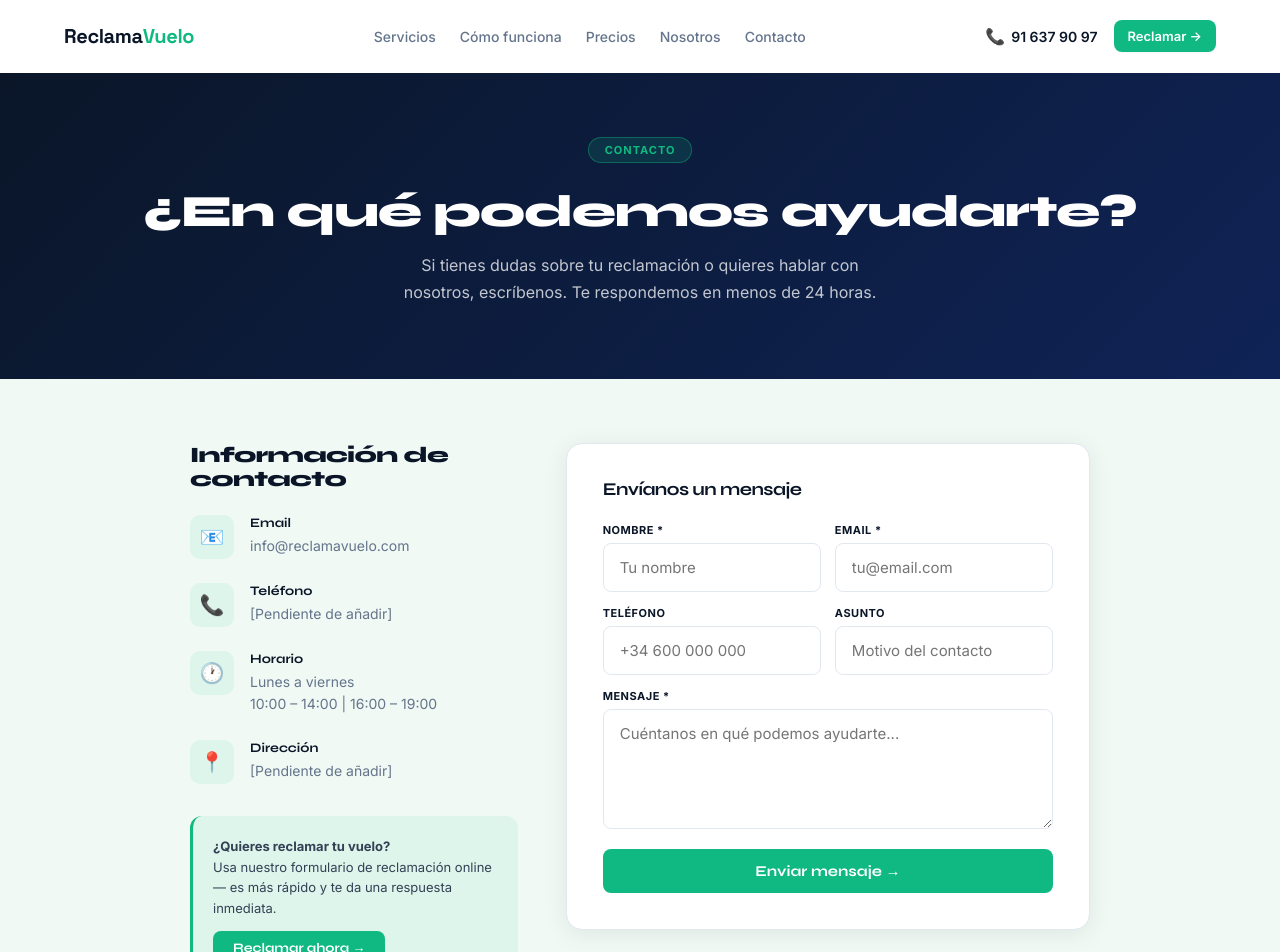
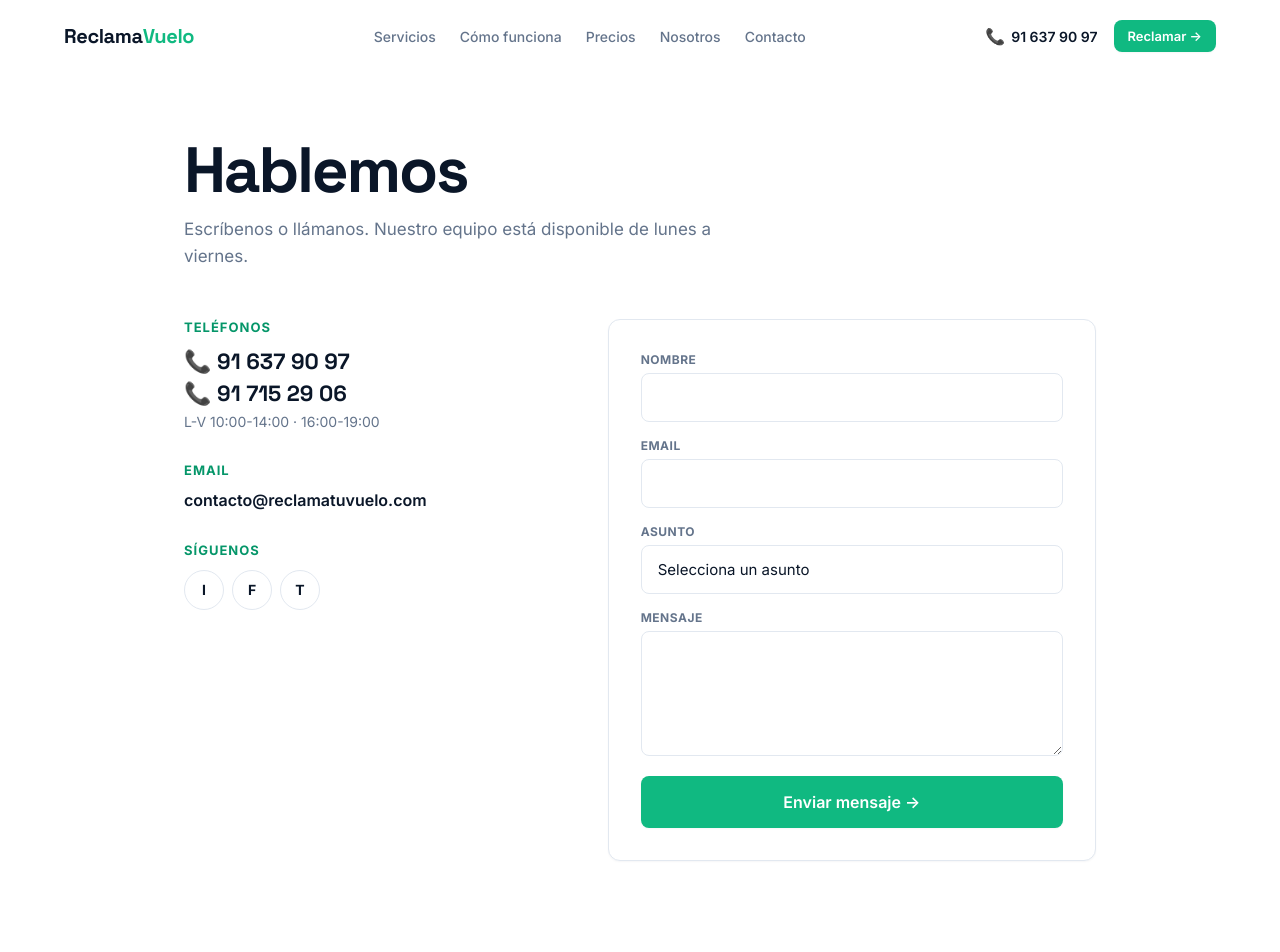
Before and after one commit to guilletruan-sys/reclamavuelo, a Next.js app: page /contacto in a window 1280 px wide. Shown: the top 952 px of the page. Built offline with nearby package versions, Linux system fonts and the light colour scheme.

Commit message:
feat: rediseño contacto con split info/form

```diff
--- a/pages/contacto.jsx
+++ b/pages/contacto.jsx
@@ -1,150 +1,93 @@
-// pages/contacto.jsx
-import { useState } from 'react';
 import Head from 'next/head';
 import Nav from '../components/Nav';
 import Footer from '../components/Footer';
-import { GREEN, NAVY, LIGHT_G, inputStyle } from '../lib/theme';
+import { tokens } from '../lib/theme';
+import { Button, H1, Subtitle } from '../components/ui';
+import { Field, Input, Select } from '../components/wizard/fields';
 
 export default function Contacto() {
-  const [form, setForm] = useState({ nombre: '', email: '', telefono: '', asunto: '', mensaje: '' });
-  const [sent, setSent] = useState(false);
-
-  const set = (k, v) => setForm(f => ({ ...f, [k]: v }));
-
-  function handleSubmit(e) {
-    e.preventDefault();
-    if (!form.nombre || !form.email || !form.mensaje) {
-      alert('Por favor, completa los campos obligatorios.');
-      return;
-    }
-    document.getElementById('cf_nombre').value  = form.nombre;
-    document.getElementById('cf_email').value   = form.email;
-    document.getElementById('cf_tel').value     = form.telefono;
-    document.getElementById('cf_asunto').value  = `[Contacto] ${form.asunto || 'Consulta general'}`;
-    document.getElementById('cf_mensaje').value = form.mensaje;
-
-    let iframe = document.getElementById('cf_iframe');
-    if (!iframe) {
-      iframe = document.createElement('iframe');
-      iframe.id = iframe.name = 'cf_iframe';
-      iframe.style.display = 'none';
-      document.body.appendChild(iframe);
-    }
-    const f = document.getElementById('contactForm');
-    f.target = 'cf_iframe';
-    f.submit();
-    setSent(true);
-  }
-
   return (
     <>
-      <Head>
-        <title>Contacto — ReclamaVuelo</title>
-        <meta name="description" content="Contacta con el equipo de ReclamaVuelo. Estamos aquí para ayudarte con tu reclamación aérea." />
-        <meta name="viewport" content="width=device-width, initial-scale=1" />
-      </Head>
+      <Head><title>Contacto — ReclamaVuelo</title></Head>
       <Nav />
+      <main style={{ maxWidth: 960, margin: '0 auto', padding: `${tokens.s8}px ${tokens.s5}px` }}>
+        <H1>Hablemos</H1>
+        <Subtitle style={{ marginTop: tokens.s3 }}>
+          Escríbenos o llámanos. Nuestro equipo está disponible de lunes a viernes.
+        </Subtitle>
 
-      {/* HERO */}
-      <div style={{ background: `linear-gradient(135deg, ${NAVY} 0%, #0f2356 100%)`, padding: '64px 24px 72px', textAlign: 'center' }}>
-        <div style={{ display: 'inline-block', background: 'rgba(16,185,129,0.15)', border: '1px solid rgba(16,185,129,0.4)', color: GREEN, padding: '5px 16px', borderRadius: 100, fontSize: 11, fontWeight: 700, letterSpacing: 1, textTransform: 'uppercase', marginBottom: 24 }}>
-          Contacto
-        </div>
-        <h1 style={{ fontFamily: 'Syne, sans-serif', fontWeight: 800, fontSize: 'clamp(1.8rem,4vw,2.8rem)', color: '#fff', marginBottom: 16 }}>
-          ¿En qué podemos ayudarte?
-        </h1>
-        <p style={{ color: 'rgba(255,255,255,0.75)', fontSize: 16, maxWidth: 480, margin: '0 auto', lineHeight: 1.7 }}>
-          Si tienes dudas sobre tu reclamación o quieres hablar con nosotros, escríbenos. Te respondemos en menos de 24 horas.
-        </p>
-      </div>
+        <div style={{ display: 'grid', gridTemplateColumns: '1fr 1.3fr', gap: tokens.s7, marginTop: tokens.s7 }} className="grid2">
+          <div>
+            <div style={{ fontSize: 13, fontWeight: 700, letterSpacing: '1px', color: tokens.green600, textTransform: 'uppercase', marginBottom: tokens.s3 }}>Teléfonos</div>
+            <a href="tel:+34916379097" style={{
+              display: 'block', fontFamily: tokens.fontHead, fontSize: 22, fontWeight: 700,
+              color: tokens.navy900, marginBottom: 4,
+            }}>📞 91 637 90 97</a>
+            <a href="tel:+34917152906" style={{
+              display: 'block', fontFamily: tokens.fontHead, fontSize: 22, fontWeight: 700,
+              color: tokens.navy900,
+            }}>📞 91 715 29 06</a>
+            <div style={{ fontSize: 14, color: tokens.slate500, marginTop: 6 }}>
+              L-V 10:00-14:00 · 16:00-19:00
+            </div>
 
-      <div style={{ background: '#f0f9f4', padding: '64px 24px 80px' }}>
-        <div style={{ maxWidth: 900, margin: '0 auto', display: 'grid', gridTemplateColumns: '1fr 1.6fr', gap: 48, alignItems: 'flex-start' }} className="grid2">
+            <div style={{ fontSize: 13, fontWeight: 700, letterSpacing: '1px', color: tokens.green600, textTransform: 'uppercase', marginTop: tokens.s6, marginBottom: tokens.s3 }}>Email</div>
+            <a href="mailto:contacto@reclamatuvuelo.com" style={{
+              fontSize: 16, fontWeight: 600, color: tokens.navy900,
+            }}>contacto@reclamatuvuelo.com</a>
 
-          {/* INFO */}
-          <div>
-            <h2 style={{ fontFamily: 'Syne, sans-serif', fontSize: 22, fontWeight: 800, marginBottom: 24 }}>Información de contacto</h2>
-            {[
-              { icon: '📧', label: 'Email', value: 'info@reclamavuelo.com' },
-              { icon: '📞', label: 'Teléfono', value: '[Pendiente de añadir]' },
-              { icon: '🕐', label: 'Horario', value: 'Lunes a viernes\n10:00 – 14:00 | 16:00 – 19:00' },
-              { icon: '📍', label: 'Dirección', value: '[Pendiente de añadir]' },
-            ].map(i => (
-              <div key={i.label} style={{ display: 'flex', gap: 16, marginBottom: 24, alignItems: 'flex-start' }}>
-                <div style={{ width: 44, height: 44, background: LIGHT_G, borderRadius: 10, display: 'flex', alignItems: 'center', justifyContent: 'center', fontSize: 20, flexShrink: 0 }}>{i.icon}</div>
-                <div>
-                  <div style={{ fontFamily: 'Syne, sans-serif', fontWeight: 700, fontSize: 13, marginBottom: 4 }}>{i.label}</div>
-                  <div style={{ color: '#64748b', fontSize: 14, lineHeight: 1.6, whiteSpace: 'pre-line' }}>{i.value}</div>
-                </div>
-              </div>
-            ))}
-
-            <div style={{ marginTop: 32, padding: '20px', background: LIGHT_G, borderRadius: 12, borderLeft: `3px solid ${GREEN}` }}>
-              <p style={{ fontSize: 13, color: '#334155', lineHeight: 1.6 }}>
-                <strong>¿Quieres reclamar tu vuelo?</strong><br />
-                Usa nuestro formulario de reclamación online — es más rápido y te da una respuesta inmediata.
-              </p>
-              <a href="/#form" style={{ display: 'inline-block', marginTop: 12, background: GREEN, color: '#fff', padding: '9px 20px', borderRadius: 8, fontFamily: 'Syne, sans-serif', fontWeight: 700, fontSize: 13 }}>
-                Reclamar ahora →
-              </a>
+            <div style={{ fontSize: 13, fontWeight: 700, letterSpacing: '1px', color: tokens.green600, textTransform: 'uppercase', marginTop: tokens.s6, marginBottom: tokens.s3 }}>Síguenos</div>
+            <div style={{ display: 'flex', gap: tokens.s2 }}>
+              {['Instagram', 'Facebook', 'Twitter'].map(s => (
+                <a key={s} href={`https://${s.toLowerCase()}.com/reclamatuvuelo`} target="_blank" rel="noopener"
+                   style={{
+                     width: 40, height: 40, borderRadius: tokens.rPill,
+                     border: `1.5px solid ${tokens.slate200}`, color: tokens.navy900,
+                     display: 'flex', alignItems: 'center', justifyContent: 'center',
+                     fontSize: 14, fontWeight: 700,
+                   }}>{s[0]}</a>
+              ))}
             </div>
           </div>
 
-          {/* FORM */}
-          <div style={{ background: '#fff', borderRadius: 16, padding: 36, boxShadow: '0 4px 24px rgba(0,0,0,0.08)', border: '1px solid #e2e8f0' }}>
-            {sent ? (
-              <div style={{ textAlign: 'center', padding: '32px 0' }}>
-                <div style={{ width: 64, height: 64, background: `linear-gradient(135deg, ${GREEN}, #059669)`, borderRadius: '50%', display: 'flex', alignItems: 'center', justifyContent: 'center', fontSize: 28, margin: '0 auto 20px', color: '#fff' }}>✓</div>
-                <h3 style={{ fontFamily: 'Syne, sans-serif', fontWeight: 800, fontSize: 20, color: GREEN, marginBottom: 10 }}>Mensaje enviado</h3>
-                <p style={{ color: '#64748b', fontSize: 15, lineHeight: 1.7 }}>Gracias por contactarnos. Te responderemos en menos de 24 horas.</p>
-              </div>
-            ) : (
-              <>
-                <h3 style={{ fontFamily: 'Syne, sans-serif', fontWeight: 700, fontSize: 18, marginBottom: 24 }}>Envíanos un mensaje</h3>
-                <div style={{ display: 'grid', gridTemplateColumns: '1fr 1fr', gap: 14, marginBottom: 14 }} className="grid2">
-                  <div style={{ display: 'flex', flexDirection: 'column', gap: 6 }}>
-                    <label style={{ fontSize: 11, fontWeight: 700, textTransform: 'uppercase', letterSpacing: '0.5px' }}>Nombre *</label>
-                    <input style={inputStyle} value={form.nombre} onChange={e => set('nombre', e.target.value)} placeholder="Tu nombre" onFocus={e => e.target.style.borderColor = GREEN} onBlur={e => e.target.style.borderColor = '#e2e8f0'} />
-                  </div>
-                  <div style={{ display: 'flex', flexDirection: 'column', gap: 6 }}>
-                    <label style={{ fontSize: 11, fontWeight: 700, textTransform: 'uppercase', letterSpacing: '0.5px' }}>Email *</label>
-                    <input style={inputStyle} type="email" value={form.email} onChange={e => set('email', e.target.value)} placeholder="tu@email.com" onFocus={e => e.target.style.borderColor = GREEN} onBlur={e => e.target.style.borderColor = '#e2e8f0'} />
-                  </div>
-                </div>
-                <div style={{ display: 'grid', gridTemplateColumns: '1fr 1fr', gap: 14, marginBottom: 14 }} className="grid2">
-                  <div style={{ display: 'flex', flexDirection: 'column', gap: 6 }}>
-                    <label style={{ fontSize: 11, fontWeight: 700, textTransform: 'uppercase', letterSpacing: '0.5px' }}>Teléfono</label>
-                    <input style={inputStyle} type="tel" value={form.telefono} onChange={e => set('telefono', e.target.value)} placeholder="+34 600 000 000" onFocus={e => e.target.style.borderColor = GREEN} onBlur={e => e.target.style.borderColor = '#e2e8f0'} />
-                  </div>
-                  <div style={{ display: 'flex', flexDirection: 'column', gap: 6 }}>
-                    <label style={{ fontSize: 11, fontWeight: 700, textTransform: 'uppercase', letterSpacing: '0.5px' }}>Asunto</label>
-                    <input style={inputStyle} value={form.asunto} onChange={e => set('asunto', e.target.value)} placeholder="Motivo del contacto" onFocus={e => e.target.style.borderColor = GREEN} onBlur={e => e.target.style.borderColor = '#e2e8f0'} />
-                  </div>
-                </div>
-                <div style={{ display: 'flex', flexDirection: 'column', gap: 6, marginBottom: 20 }}>
-                  <label style={{ fontSize: 11, fontWeight: 700, textTransform: 'uppercase', letterSpacing: '0.5px' }}>Mensaje *</label>
-                  <textarea style={{ ...inputStyle, height: 120, resize: 'vertical' }} value={form.mensaje} onChange={e => set('mensaje', e.target.value)} placeholder="Cuéntanos en qué podemos ayudarte..." onFocus={e => e.target.style.borderColor = GREEN} onBlur={e => e.target.style.borderColor = '#e2e8f0'} />
-                </div>
-                <button onClick={handleSubmit} style={{ background: GREEN, color: '#fff', border: 'none', borderRadius: 8, padding: '13px 24px', width: '100%', fontFamily: 'Syne, sans-serif', fontWeight: 700, fontSize: 15, cursor: 'pointer' }}>
-                  Enviar mensaje →
-                </button>
-              </>
-            )}
-          </div>
+          <form
+            action="https://formsubmit.co/contacto@reclamatuvuelo.com"
+            method="POST"
+            style={{
+              background: tokens.white, border: `1px solid ${tokens.slate200}`,
+              borderRadius: tokens.r2, padding: tokens.s6, boxShadow: tokens.shadowSm,
+            }}
+          >
+            <Field label="Nombre"><Input name="nombre" required /></Field>
+            <Field label="Email"><Input type="email" name="email" required /></Field>
+            <Field label="Asunto">
+              <Select name="asunto" required>
+                <option value="">Selecciona un asunto</option>
+                <option>Consulta sobre reclamación</option>
+                <option>Información sobre precios</option>
+                <option>Prensa y colaboraciones</option>
+                <option>Otro</option>
+              </Select>
+            </Field>
+            <Field label="Mensaje">
+              <textarea
+                name="mensaje" required rows={5}
+                style={{
+                  padding: '14px 16px', border: `1.5px solid ${tokens.slate200}`,
+                  borderRadius: tokens.r1, fontSize: 15, fontFamily: tokens.fontBody,
+                  color: tokens.navy900, width: '100%', boxSizing: 'border-box',
+                  outline: 'none', resize: 'vertical',
+                }}
+              />
+            </Field>
+            <input type="hidden" name="_next" value="https://reclamatuvuelo.com/contacto?ok=1" />
+            <input type="hidden" name="_captcha" value="false" />
+            <Button type="submit" variant="primary" size="lg" style={{ width: '100%' }}>
+              Enviar mensaje →
+            </Button>
+          </form>
         </div>
-      </div>
-
-      {/* Hidden FormSubmit form */}
-      <form id="contactForm" action="https://formsubmit.co/guilletruan@gmail.com" method="POST" style={{ display: 'none' }}>
-        <input type="hidden" name="_captcha" value="false" />
-        <input type="hidden" id="cf_asunto"  name="_subject" />
-        <input type="hidden" id="cf_nombre"  name="Nombre" />
-        <input type="hidden" id="cf_email"   name="Email" />
-        <input type="hidden" id="cf_tel"     name="Telefono" />
-        <input type="hidden" id="cf_mensaje" name="Mensaje" />
-        <button type="submit">Enviar</button>
-      </form>
-
+      </main>
       <Footer />
     </>
   );
```
